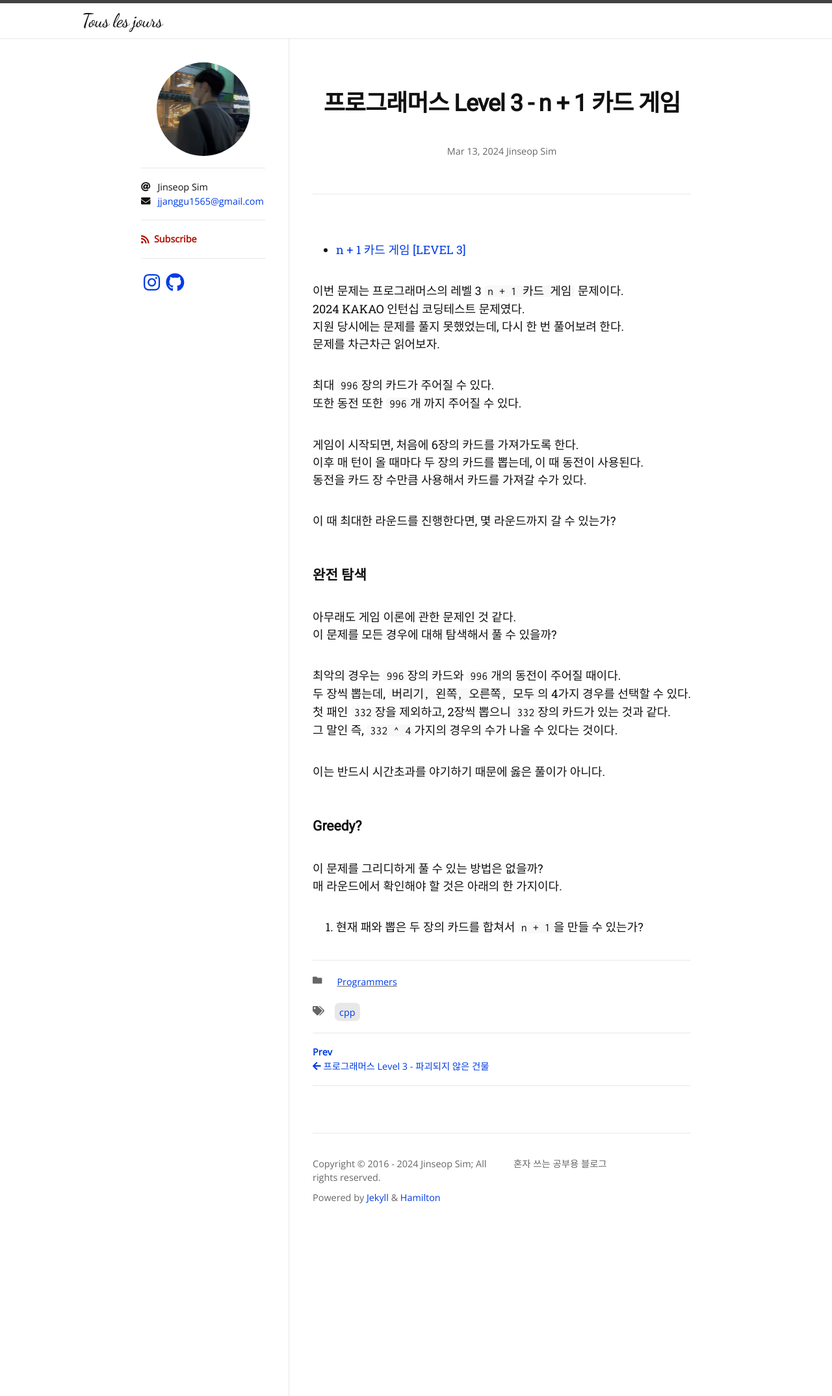
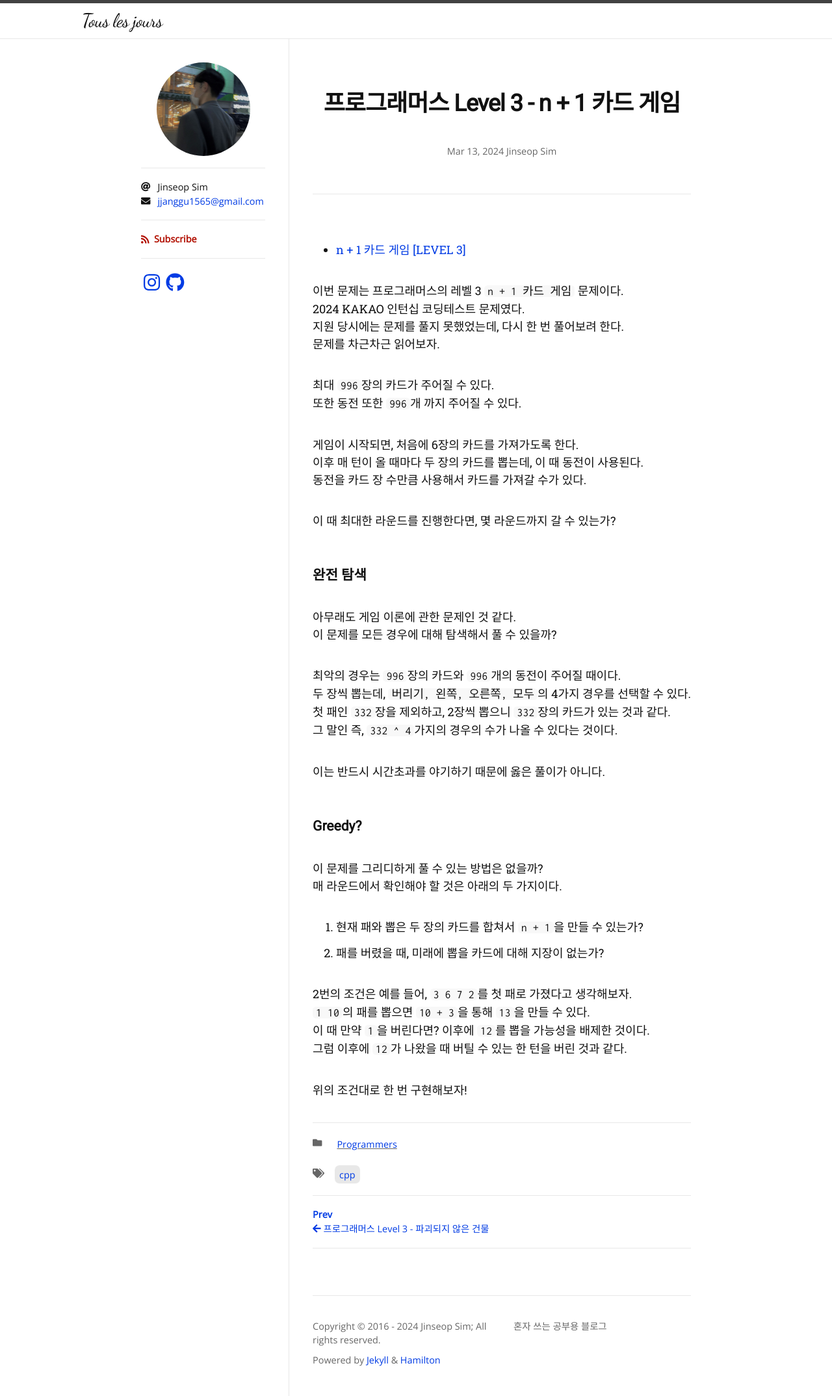
Before and after one commit to Jinseop-Sim/Jinseop-Sim.github.io, a Jekyll site: the page built from _posts/2024-03-13-pg-258707.md, in a window 1280 px wide. Shown: the whole page at 65% size. Built offline with Jekyll 4.4.1, drawn with Linux system fonts in a browser that asks for light colours; nearby versions of some CDN libraries; some web fonts are replaced.

Commit message:
글 수정

````diff
--- a/_posts/2024-03-13-pg-258707.md
+++ b/_posts/2024-03-13-pg-258707.md
@@ -35,5 +35,13 @@ author:
 
 ### Greedy?
 이 문제를 그리디하게 풀 수 있는 방법은 없을까?
-매 라운드에서 확인해야 할 것은 아래의 한 가지이다.
+매 라운드에서 확인해야 할 것은 아래의 두 가지이다.
 1. 현재 패와 뽑은 두 장의 카드를 합쳐서 ```n + 1```을 만들 수 있는가?
+2. 패를 버렸을 때, 미래에 뽑을 카드에 대해 지장이 없는가?
+
+2번의 조건은 예를 들어, ```3 6 7 2```를 첫 패로 가졌다고 생각해보자.
+```1 10```의 패를 뽑으면 ```10 + 3```을 통해 ```13```을 만들 수 있다.
+이 때 만약 ```1```을 버린다면? 이후에 ```12```를 뽑을 가능성을 배제한 것이다.
+그럼 이후에 ```12```가 나왔을 때 버틸 수 있는 한 턴을 버린 것과 같다.
+
+위의 조건대로 한 번 구현해보자!
````
